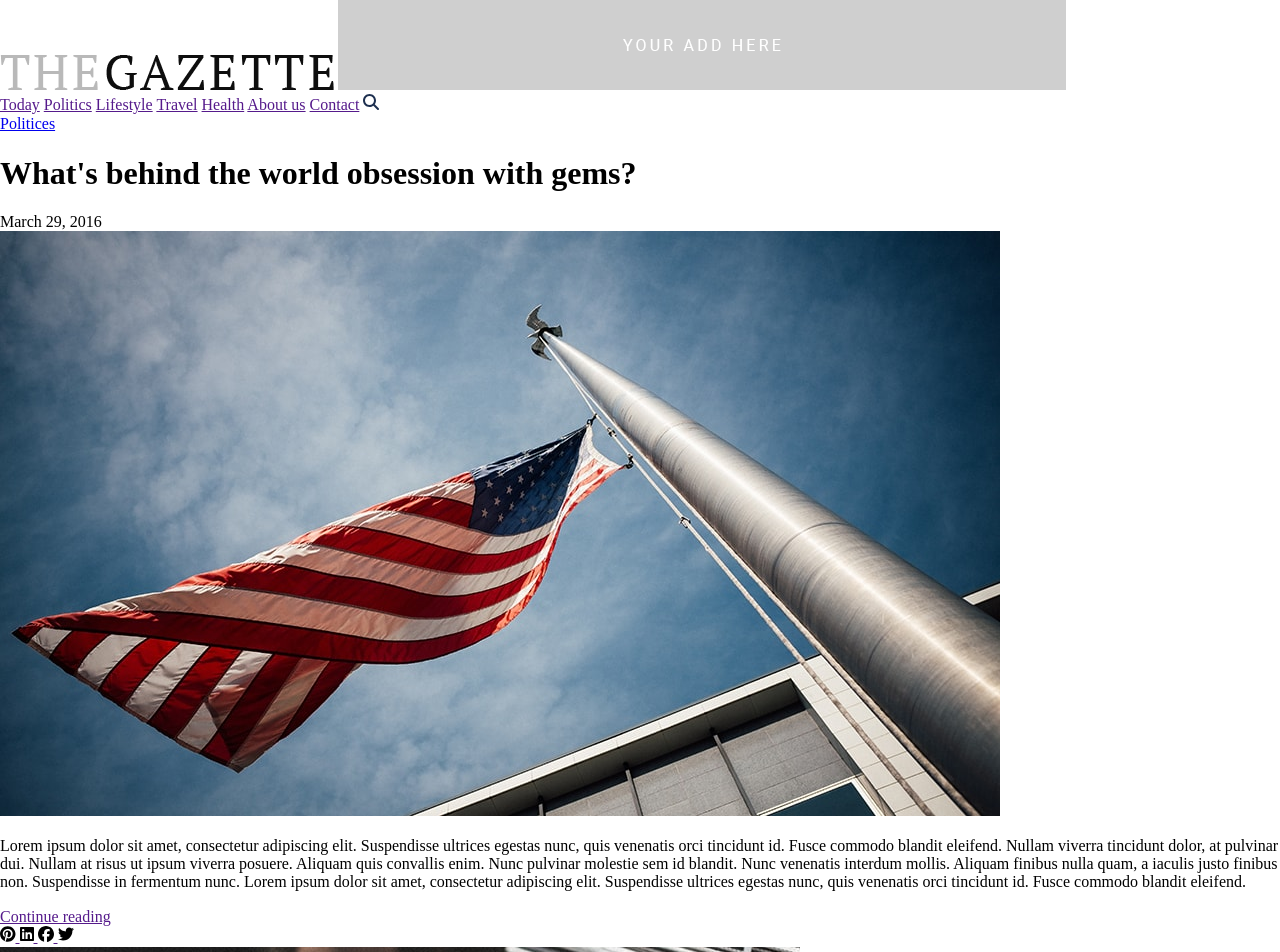
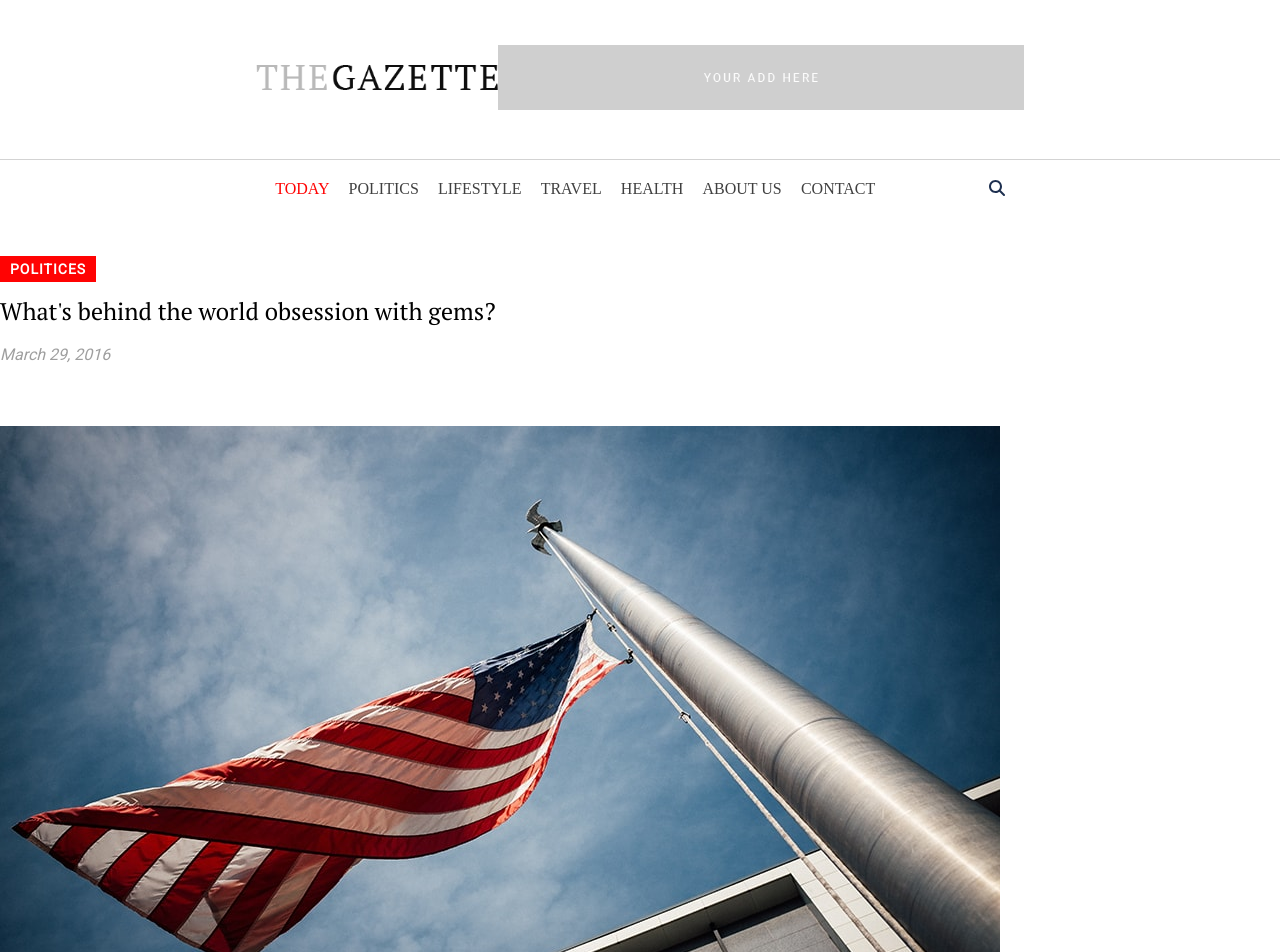
Before and after one commit to Sam-FED/evaluation-css, a plain HTML site: page index.html in a window 1280 px wide. Shown: the top 952 px of the page. Drawn offline with Linux system fonts and the light colour scheme.

Commit message:
commit fin 1er jour

```diff
--- a/index.html
+++ b/index.html
@@ -7,12 +7,21 @@
     <title>Evaluatioon CSS</title>
 </head>
 <body>
+    <div class="super-wrapper">
         <header>
-        <div>
+            <div class="header-top-box">
+                <div class="header-top-images">
                     <a href=""><img src="images/logo.png" alt="logo"></a>
                     <a href=""><img src="images/top-advert.png" alt="top-advert"></a>
                 </div>
-        <nav>
+            </div>
+            <div class="header-nav header-button">
+                <button class="button-menu">
+                    <svg xmlns="http://www.w3.org/2000/svg" height="16" width="14" viewBox="0 0 448 512"><!--!Font Awesome Free 6.5.1 by @fontawesome - https://fontawesome.com License - https://fontawesome.com/license/free Copyright 2023 Fonticons, Inc.--><path d="M0 96C0 78.3 14.3 64 32 64H416c17.7 0 32 14.3 32 32s-14.3 32-32 32H32C14.3 128 0 113.7 0 96zM0 256c0-17.7 14.3-32 32-32H416c17.7 0 32 14.3 32 32s-14.3 32-32 32H32c-17.7 0-32-14.3-32-32zM448 416c0 17.7-14.3 32-32 32H32c-17.7 0-32-14.3-32-32s14.3-32 32-32H416c17.7 0 32 14.3 32 32z"/></svg>
+                    <span>Menu</span>
+                </button>
+                <nav class="nav-header">
+                    <div class="nav-elements">
                         <a href="">Today</a>
                         <a href="">Politics</a>
                         <a href="">Lifestyle</a>
@@ -20,8 +29,13 @@
                         <a href="">Health</a>
                         <a href="">About us</a>
                         <a href="">Contact</a>
+                    </div>
+                    <div class="nav-loupe">
                         <a href=""><svg xmlns="http://www.w3.org/2000/svg" height="16" width="16" viewBox="0 0 512 512"><!--!Font Awesome Free 6.5.1 by @fontawesome - https://fontawesome.com License - https://fontawesome.com/license/free Copyright 2023 Fonticons, Inc.--><path opacity="1" fill="#1E3050" d="M416 208c0 45.9-14.9 88.3-40 122.7L502.6 457.4c12.5 12.5 12.5 32.8 0 45.3s-32.8 12.5-45.3 0L330.7 376c-34.4 25.2-76.8 40-122.7 40C93.1 416 0 322.9 0 208S93.1 0 208 0S416 93.1 416 208zM208 352a144 144 0 1 0 0-288 144 144 0 1 0 0 288z"/></svg></a>
+                    </div>
                 </nav>
+            </div>
+
         </header>
         <main>
             <section class="top-news">
@@ -35,7 +49,7 @@
                         <img src="images/top-news.jpg" alt="drapeau">
                     </div>
                     <p>Lorem ipsum dolor sit amet, consectetur adipiscing elit. Suspendisse ultrices egestas nunc, quis venenatis orci tincidunt id. Fusce commodo blandit eleifend. Nullam viverra tincidunt dolor, at pulvinar dui. Nullam at risus ut ipsum viverra posuere. Aliquam quis convallis enim. Nunc pulvinar molestie sem id blandit. Nunc venenatis interdum mollis. Aliquam finibus nulla quam, a iaculis justo finibus non. Suspendisse in fermentum nunc. Lorem ipsum dolor sit amet, consectetur adipiscing elit. Suspendisse ultrices egestas nunc, quis venenatis orci tincidunt id. Fusce commodo blandit eleifend.</p>
-                <div>
+                    <div class="button-box">
                         <div class="continue-button">
                             <a href="">Continue reading</a>
                         </div>
@@ -77,10 +91,7 @@
                             <p>
                                 Lorem ipsum dolor sit amet, consectetur adipiscing elit. Suspendisse ultrices egestas nunc, quis venenatis orci tincidunt id. Fusce commodo blandit eleifend. Nullam viverra tincidunt dolor, at pulvinar dui. Nullam at risus ut ipsum viverra posuere.
                             </p>
-
-
                         </div>
-
                     </div>
                     <div class="box-most-popular">
                         <div class="image-zoom"><img src="images/homeless.jpg" alt="homeless"></div>
@@ -100,10 +111,7 @@
                             <p>
                                 Aliquam quis convallis enim. Nunc pulvinar molestie sem id blandit. Nunc venenatis interdum mollis. Aliquam finibus nulla quam, a iaculis justo finibus non. Suspendisse in fermentum nunc.
                             </p>
-
-
                         </div>
-
                     </div>
                 </div>
                 <div class="breaking-news">
@@ -127,7 +135,6 @@
                         <div class="image-zoom">
                             <img src="images/zebra.jpg" alt="zebra">
                         </div>
-
                         <div class="red-title">
                             <h3>Breaking news</h3>
                         </div>
@@ -176,9 +183,7 @@
                         </div>
                     </div>
 
-
                 </div>
-
                 <div class="advert">
                     <title>
                         <h5>Advert</h5>
@@ -192,10 +197,10 @@
                             <input type="email" name="email" id="subs_email" placeholder="Your Email">
                             <button type="submit">subscribe</button>
                         </form>
-
                     </title>
                 </div>
             </section>
+
             <section class="small-news">
                 <div class="big-box-small-news">
                     <div class="image-zoom">
@@ -454,7 +459,6 @@
                     </title>
                 </div>
             </section>
-
         </main>
         <footer>
             <div class="footer-sections">
@@ -522,6 +526,7 @@
                 </p>
             </div>
         </footer>
+    </div>
 
 
 </body>
--- a/styles/base/_typography.scss
+++ b/styles/base/_typography.scss
@@ -0,0 +1,2 @@
+
+@import url('https://fonts.googleapis.com/css2?family=PT+Serif&family=Roboto&display=swap');
--- a/styles/layout/_header.scss
+++ b/styles/layout/_header.scss
@@ -0,0 +1,97 @@
+header{
+    width: 100%;
+    height: 160px;
+}
+.header-top-box{
+    width: 100%;
+    height: 160px;
+    border-bottom: 1px  solid;
+    border-color: lightgrey ;
+    display: flex;
+    flex-direction: column;
+    justify-content: space-around;
+    align-items: center;
+
+    @media (min-width:780px) {
+        display: flex;
+        flex-direction: row;
+        width: 100%;
+        align-items: center;
+    }
+}
+.header-top-images{
+    width: 95%;
+    height: 100%;
+    display: flex;
+    flex-direction: column;
+    justify-content: space-around;
+    @media (min-width:780px) {
+        display: flex;
+        flex-direction: row;
+        width: 60%;
+        align-items: center;
+        text-align: left;
+    }
+    [alt="logo"]{
+        @media (max-width:780px) {
+            margin-left: 0;
+            display: flex;
+            width: 190px;
+        }
+    }
+}
+.header-nav{
+    @media (max-width:780px) {
+        .nav-header{
+            display: none;
+        }
+        .button-menu{
+        display: flex;
+        margin: 10px 12px;
+        justify-content: center;
+        align-items: center;
+        width: 120px;
+        padding: 10px 5px;
+        color: white;
+        background-color: #ff0303;
+        border-radius: 5px;
+        border: none;
+        font-family: 'Roboto', sans-serif;
+
+        span{
+            margin-left: 5px;
+        }
+        svg{
+            fill: white;
+        }
+    }
+    }
+    @media (min-width:780px) {
+        display: flex;
+        justify-content: center;
+        align-items: center;
+        .button-menu{
+            display: none;
+        }
+        .nav-header{
+            width: 57%;
+            display: flex;
+            justify-content: space-between;
+            padding-top: 20px;
+            .nav-elements{
+                display: flex;
+                justify-content: space-between;
+                width: 600px;
+                a{
+                    text-transform: uppercase;
+                    text-decoration: none;
+                    color: rgba(0, 0, 0, 0.75);
+                }
+                a:nth-of-type(1){
+                    color: #ff0303;
+                }
+            }
+        }
+    }
+
+}
--- a/styles/pages/_home.scss
+++ b/styles/pages/_home.scss
@@ -0,0 +1,87 @@
+.super-wrapper{
+    display: flex;
+    flex-direction: column;
+}
+
+main{
+    width: 100%;
+    margin: 0;
+    padding-top: 100px;
+    display: flex;
+    flex-direction: column;
+    justify-content: center;
+    align-items: center;
+    font-family: 'Roboto', sans-serif;
+
+
+}
+
+// top-news
+
+.top-news{
+    @media (max-width: 780px){
+        display: grid;
+        justify-items: center;
+        align-items: center;
+        grid-template-columns: 1fr;
+        width: 95%;
+        .button-box{
+            display: flex;
+            flex-direction: column;
+        }
+    }
+}
+// politics
+.politics{
+    .image-zoom{
+        margin-top: 62px;
+        margin-bottom: 40px;
+    }
+    p{
+        color:  #9f9f9f;
+        font-weight: lighter;
+        font-size: 16px;
+        line-height: 1.8rem;
+        margin-bottom: 26px;
+    }
+    span{
+        color:  #9f9f9f;
+        font-size: 16px;
+        font-style: italic;
+        font-weight: 100;
+    }
+    .button-box{
+        .continue-button{
+            a{
+                text-transform: uppercase;
+                text-decoration: none;
+                color: #1e1e1e;
+                border: 1px solid;
+                padding: 16px;
+                font-family: 'PT Serif', serif;
+            }
+
+        }
+    }
+
+
+}
+.red-title-button{
+    a{
+        text-transform: uppercase;
+        text-decoration: none;
+        color: white;
+        background-color: #ff0303;
+        padding: 5px 10px;
+        font-size: 14px;
+        font-weight: bold;
+        letter-spacing: 1px;
+    }
+}
+h1{
+    font-family: 'PT Serif', serif;
+    font-weight: 100;
+    font-size: 24px;
+    margin-top: 20px;
+    margin-bottom: 20px;
+}
```
Also changed, not shown: styles/style.min.css, 1 other file. Lines whose indentation alone changed are shown as unchanged.
